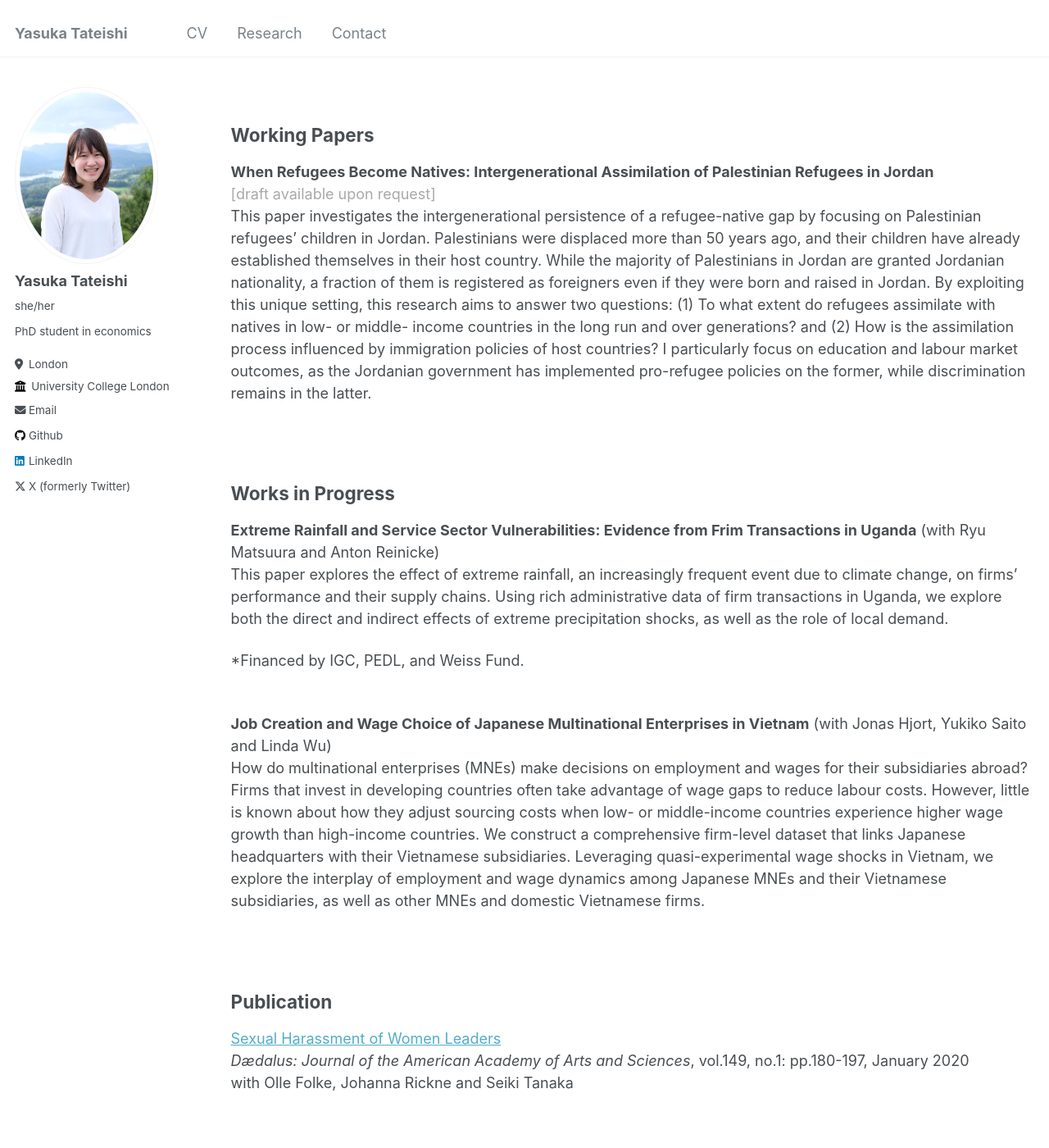
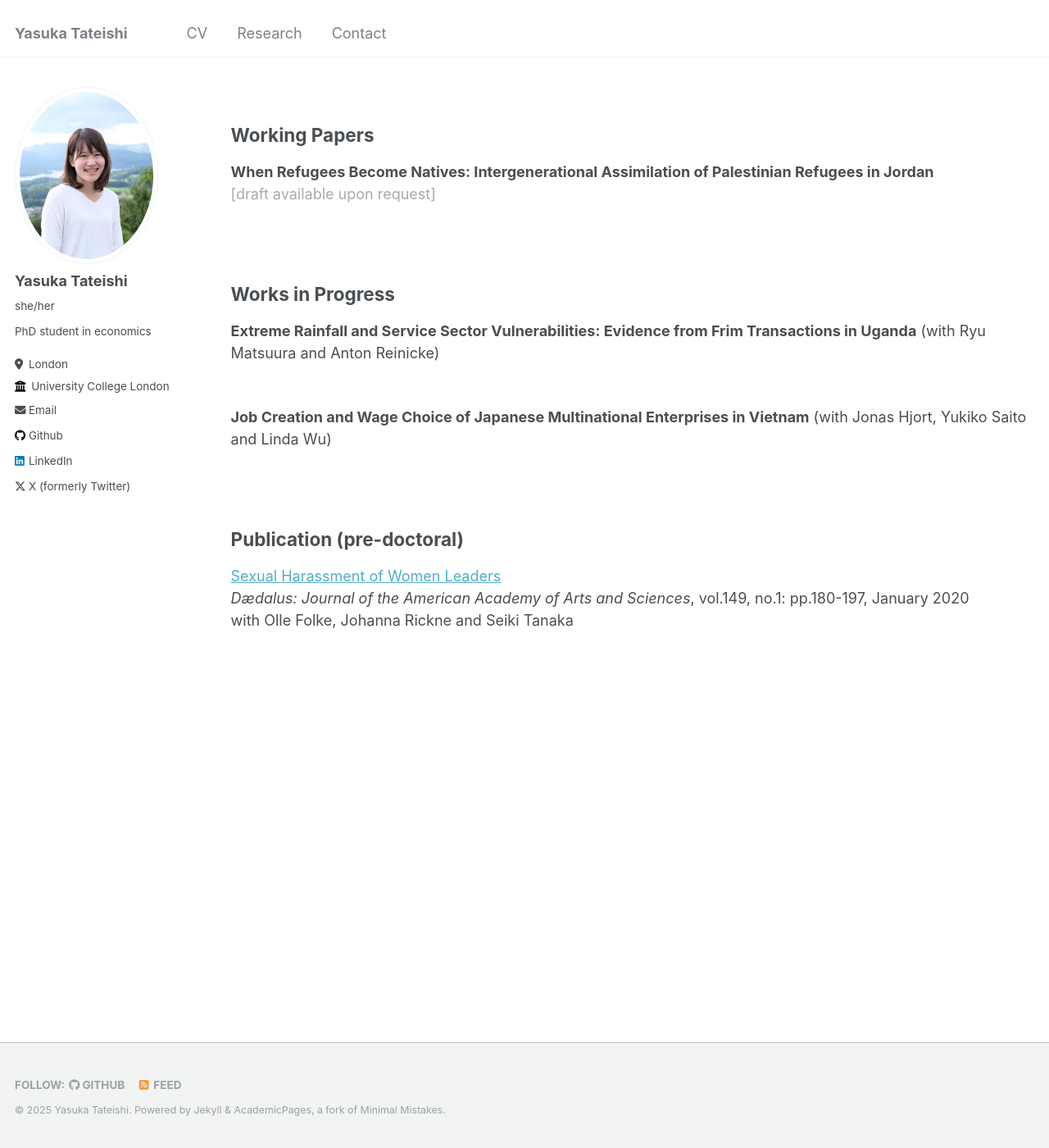
Before and after one commit to yaskatat/yaskatat.github.io, a Jekyll site: the page built from _pages/research.md, in a window 1280 px wide and 1400 px high. Shown: the whole window at 82% size. Built offline with Jekyll 4.4.1, drawn with Linux system fonts in a browser that asks for light colours.

Commit message:
Update research.md

```diff
--- a/_pages/research.md
+++ b/_pages/research.md
@@ -9,31 +9,19 @@ author_profile: true
 ## Working Papers
 **When Refugees Become Natives: Intergenerational Assimilation of Palestinian Refugees in Jordan** <br/>
 <span style="color: DarkGrey">[draft available upon request]</span>
-<br/>
-This paper investigates the intergenerational persistence of a refugee-native gap by focusing on Palestinian refugees’ children in Jordan. Palestinians were displaced more than 50 years ago, and their children have already established themselves in their host country. While the majority of Palestinians in Jordan are granted Jordanian nationality, a fraction of them is registered as foreigners even if they were born and raised in Jordan. By exploiting this unique setting, this research aims to answer two questions: (1) To what extent do refugees assimilate with natives in low- or middle- income countries in the long run and over generations? and (2) How is the assimilation process influenced by immigration
-policies of host countries? I particularly focus on education and labour market outcomes, as the
-Jordanian government has implemented pro-refugee policies on the former, while discrimination
-remains in the latter.
 
 <br/>
 
 ## Works in Progress
 
 **Extreme Rainfall and Service Sector Vulnerabilities: Evidence from Frim Transactions in Uganda** (with Ryu Matsuura and Anton Reinicke)
-<br/>
-This paper explores the effect of extreme rainfall, an increasingly frequent event due to climate change, on firms' performance and their supply chains. Using rich administrative data of firm transactions in Uganda, we explore both the direct and indirect effects of extreme precipitation shocks, as well as the role of local demand.
-
-*Financed by IGC, PEDL, and Weiss Fund.
-
 
 <br/>
 **Job Creation and Wage Choice of Japanese Multinational Enterprises in Vietnam** (with Jonas Hjort, Yukiko Saito and Linda Wu)
-<br/>
-How do multinational enterprises (MNEs) make decisions on employment and wages for their subsidiaries abroad? Firms that invest in developing countries often take advantage of wage gaps to reduce labour costs. However, little is known about how they adjust sourcing costs when low- or middle-income countries experience higher wage growth than high-income countries. We construct a comprehensive firm-level dataset that links Japanese headquarters with their Vietnamese subsidiaries. Leveraging quasi-experimental wage shocks in Vietnam, we explore the interplay of employment and wage dynamics among Japanese MNEs and their Vietnamese subsidiaries, as well as other MNEs and domestic Vietnamese firms.
 
 <br/>
 
-## Publication
+## Publication (pre-doctoral)
 
 [Sexual Harassment of Women Leaders](https://direct.mit.edu/daed/article/149/1/180/27310/Sexual-Harassment-of-Women-Leaders) <br/>
 *Dædalus: Journal of the American Academy of Arts and Sciences*, vol.149, no.1: pp.180-197, January 2020 <br/>
```
